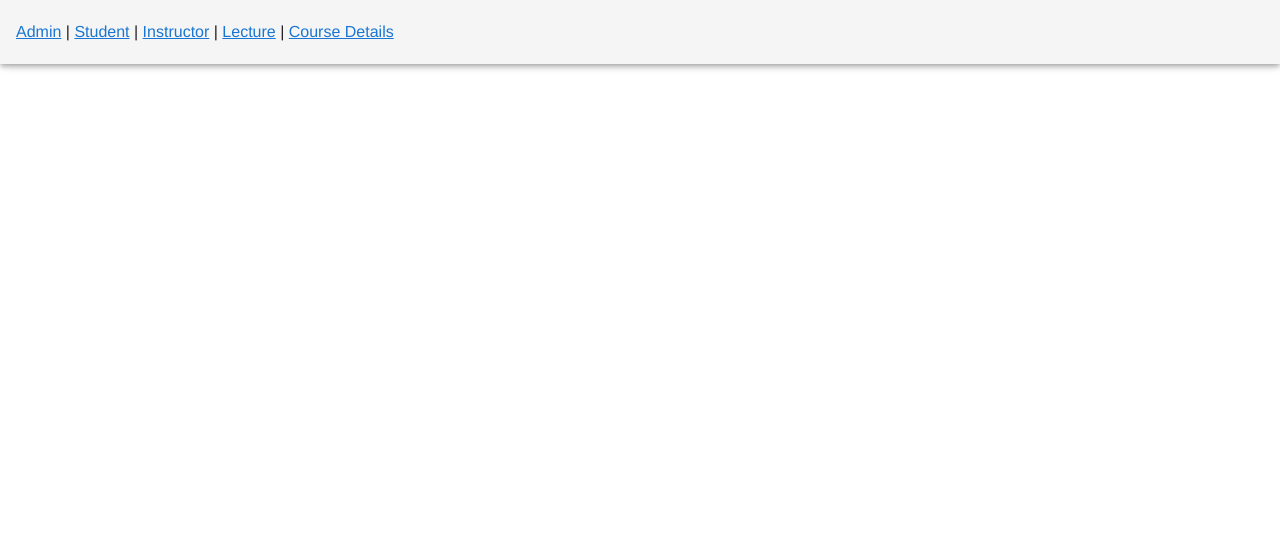
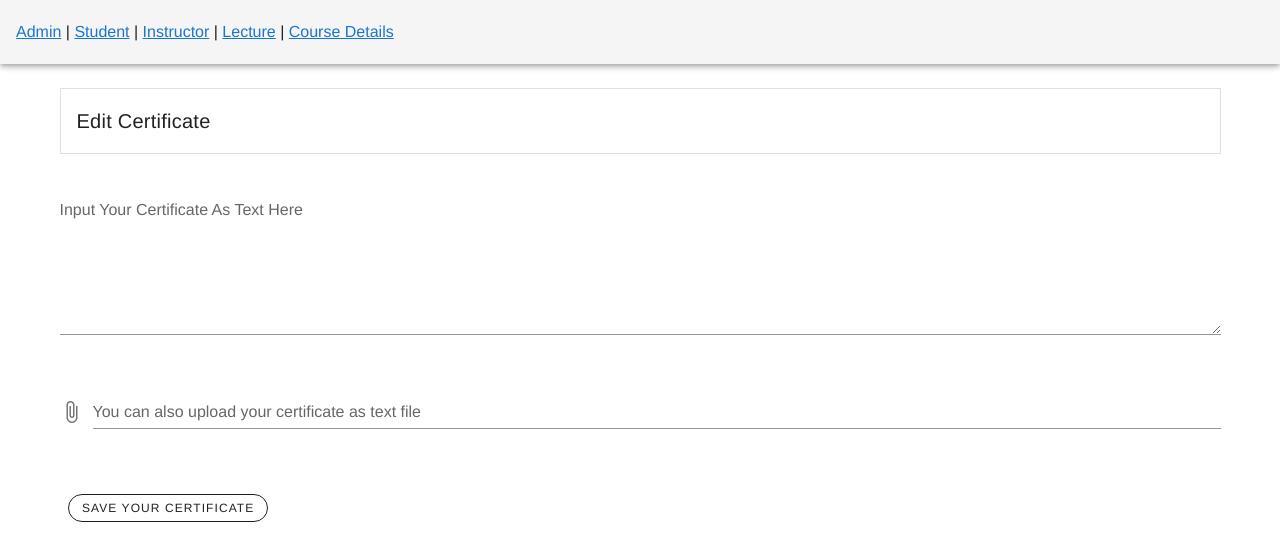
Before and after one commit to burakyuslu/CS353_Group9_Project, a Vue app in the folder frontend/: page /instructor/home/editcertificate in a window 1280 px wide. Shown: the top 560 px of the page. Built offline with nearby package versions, Linux system fonts and the light colour scheme; what vue-youtube-embed would draw is missing.

Commit message:
Added templates for the create course and the edit certificate tabs in instructor page

```diff
--- a/frontend/src/views/instructor/CreateCourse.vue
+++ b/frontend/src/views/instructor/CreateCourse.vue
@@ -1,5 +1,30 @@
 <template>
-  <v-card><v-card-title>My</v-card-title> </v-card>
+  <v-form>
+    <v-container >
+      <v-card outlined tile>
+              <v-card-title>
+                Create Your Course (You will have the chance to add lectures and assignments in the main)
+              </v-card-title>
+      </v-card>
+    </v-container>
+
+    <v-container>
+      <v-text-field>
+        <template v-slot:label>
+          Enter The Name Of Your Course
+        </template>
+      </v-text-field>
+    </v-container>
+
+    <v-container>
+      <router-link to="/instructor/home/">
+        <v-btn class="ml-2 mt-5" outlined rounded small>
+            Save Your Course
+        </v-btn>
+      </router-link>
+    </v-container>
+
+  </v-form>
 </template>
 
 <script>
--- a/frontend/src/views/instructor/EditCertificate.vue
+++ b/frontend/src/views/instructor/EditCertificate.vue
@@ -1,5 +1,39 @@
 <template>
-  <v-card> </v-card>
+  <v-form>
+    <v-container >
+      <v-card outlined tile>
+              <v-card-title>
+                Edit Certificate
+              </v-card-title>
+      </v-card>
+    </v-container>
+
+    <v-container>
+      <v-textarea
+        color="teal"
+      >
+        <template v-slot:label>
+          <div>
+            Input Your Certificate As Text Here
+          </div>
+        </template>
+      </v-textarea>
+    </v-container>
+
+    <v-container>
+      <v-file-input accept=".doc, .txt" label="You can also upload your certificate as text file">
+      </v-file-input>
+    </v-container>
+
+    <v-container>
+      <router-link to="/instructor/home/">
+        <v-btn class="ml-2 mt-5" outlined rounded small>
+            Save Your Certificate
+        </v-btn>
+      </router-link>
+    </v-container>
+
+  </v-form>
 </template>
 
 <script>
```
